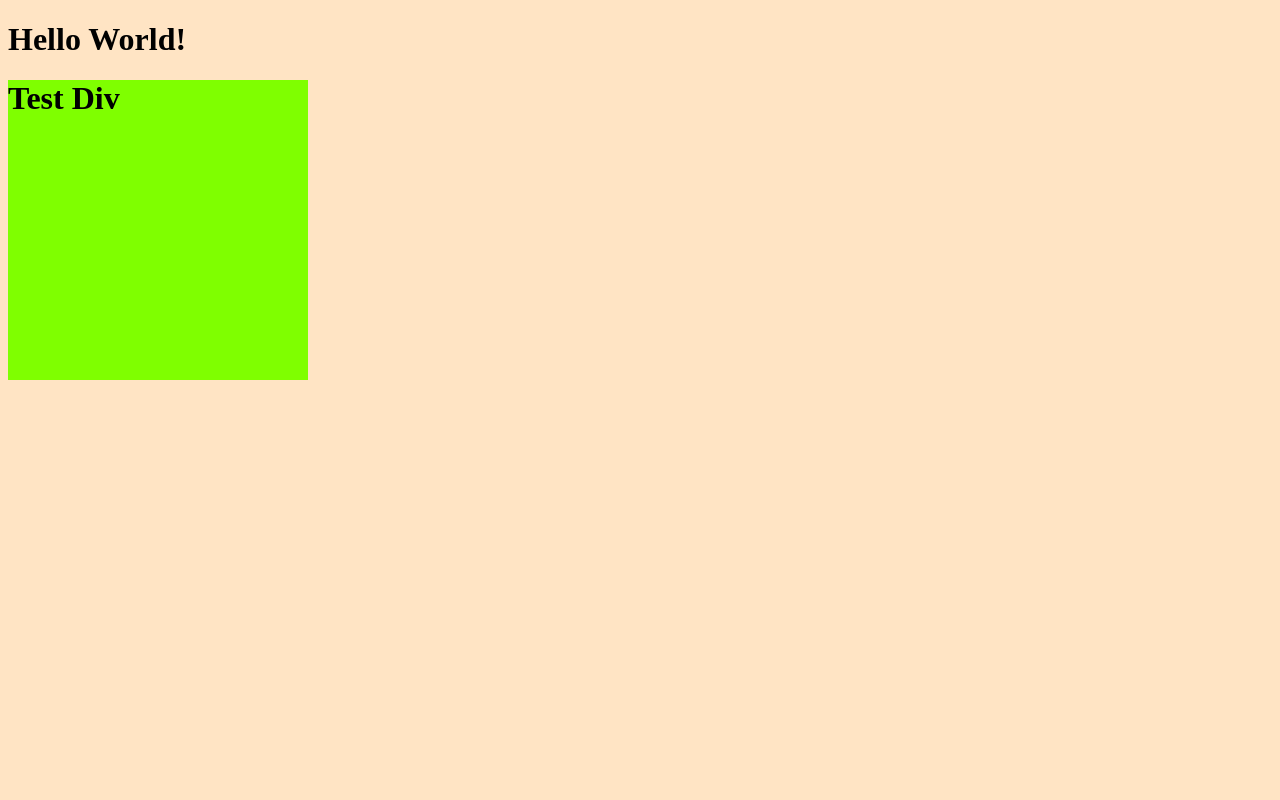
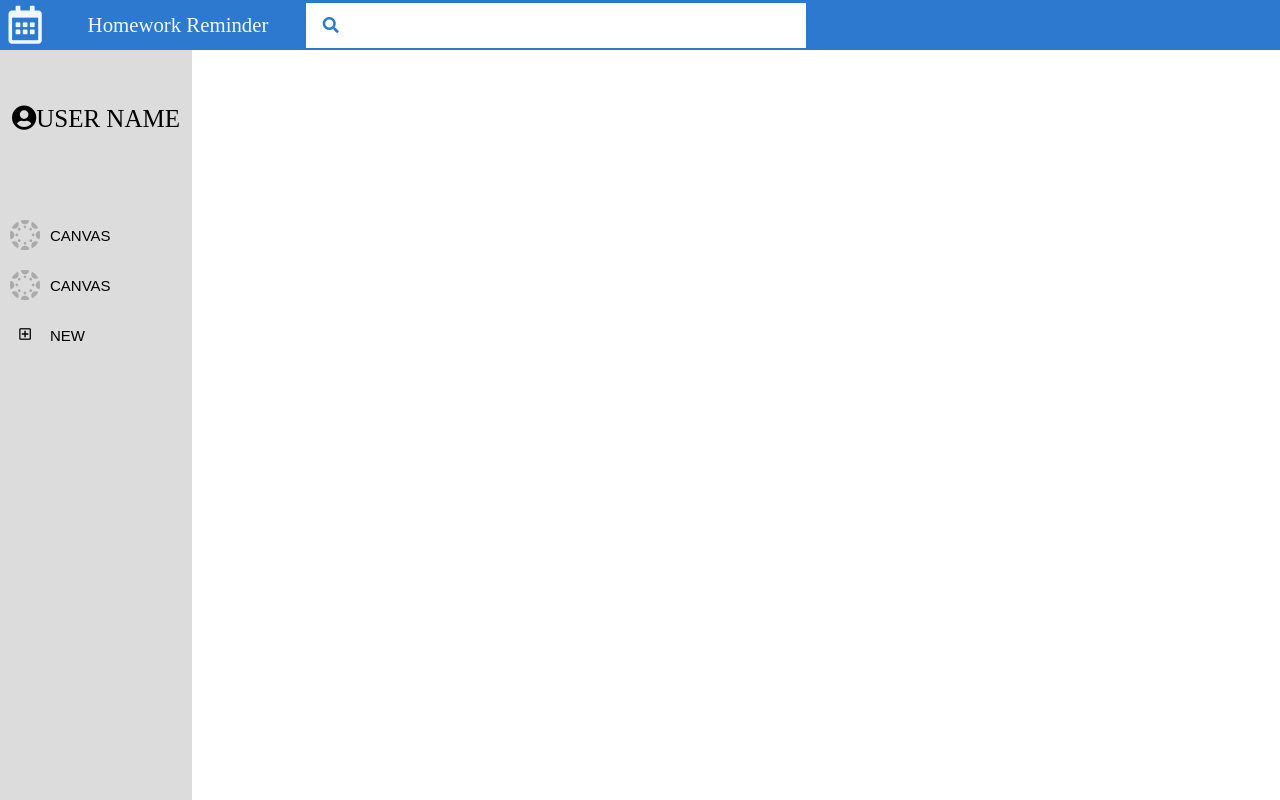
Before and after one commit to sakurasoso/homeworkReminder, an Electron app: page src/html/index.html in a window 1280 px wide. Drawn offline with Linux system fonts and the light colour scheme.

Commit message:
menu_bar

```diff
--- a/src/css/main.css
+++ b/src/css/main.css
@@ -1,11 +1,145 @@
 html {
     height: 100%;
     width:  100%;
-    background-color: bisque;
 }
 
-div {
-    background-color: chartreuse;
-    height: 300px;
-    width: 300px;
+body{
+    margin: 0;
+    height: 100%;
 }
+
+
+
+.header_wrapper {
+    background-color:rgb(45, 121, 208);
+    color: aliceblue;
+    height: 50px;
+    width: 100%;
+    display: flex;
+    align-items: center;
+}
+
+
+#app_logo {
+    font-size: 38px;
+    height: 50px;
+    width: 50px;
+    display: flex;
+    justify-content: center;
+    align-items: center;
+}
+
+#app_title{
+    font-size: 130%;
+    float: left;
+    display: flex;
+    align-items: center;
+    justify-content: center;
+    width: 20%;
+}
+
+.searchbox{
+    width: 500px;
+    height: 45px;
+    background-color: white;
+    display: flex;
+    align-items: center;
+    float: right;
+
+}
+
+#header_search_logo{
+    display: flex;
+    width: 50px;
+    height: 50px;
+    justify-content: center;
+    align-items: center;
+    float: left;
+    color: rgb(45, 121, 208);
+}
+
+#search_box_input{
+    float: left;
+    align-self: center;
+    width: calc(100% - 50px);
+    height: 25px;
+    border: 0;
+    outline: none;
+    font-size: 16px;
+}
+.main_under{
+    height: calc( 100% - 50px );
+    width: 100%;
+    display: inline-flex;
+}
+.under_main_menu{
+    height: 100%;
+    min-width: 80px;
+    width: 15%;
+    background-color:rgb(220, 220, 220);
+}
+.user_s_profile{
+    height: 160px;
+    width: 100%;
+    display: flex;
+    justify-content: center;
+    align-items: center;
+    font-size: 25px;
+
+}
+.user_info_setting{
+    display: flex;
+    height: 50px;
+}
+ol{
+    padding: 0;
+    margin: 0;
+    list-style: none;
+}
+.menu_button_con{
+    margin: 0;
+    height: 50px;
+
+}
+.menu_button{
+    border: none;
+    outline: none;
+    padding: 0;
+    width: 100%;
+    display: flex;
+    align-items: center;
+    background-color: rgb(220, 220, 220);;
+
+}
+.menu_button:hover{
+    background-color: rgb(200, 200, 200);
+}
+.menu_button:active{
+    background-color: rgb(179, 179, 179);
+}
+
+.menu_button_icon{
+   width: 50px;
+   height: 50px;
+   display: flex;
+   justify-content: center;
+   align-items: center;
+
+}
+
+#canvas_logo{
+    width: 30px;
+    height: 30px;
+}
+
+.menu_button_content{
+    font-size: 15px;
+}
+
+.todo_main{
+    width: 80%;
+}
+.todo_main_con{
+    width: 100%;
+    height: 100%;
+}
--- a/src/html/index.html
+++ b/src/html/index.html
@@ -2,11 +2,65 @@
 <html>
     <header>
         <link rel="stylesheet" type="text/css" href="../css/main.css">
+        <link href="../node_modules/@fortawesome/fontawesome-free/css/all.css" rel="stylesheet">
     </header>
     <body>
-        <h1>Hello World!</h1>
-        <div>
-            <h1>Test Div</h1>
+        <div class = "header_wrapper" role="main_header">
+            <span class = "logo_container" id="app_logo" role="logo_container">
+                <i class="far fa-calendar-alt"></i>
+            </span>
+            <div id="app_title" role = "title_display">Homework Reminder</div>
+            <div role="search" class="searchbox">
+                <div role="logo_container" class="logo_container" id="header_search_logo">
+                    <i class="fas fa-search"></i>
+                </div>
+                <input type="text" aria-label="search" id="search_box_input">
+            </div>
         </div>
+
+        <div role="main" class="main_under">
+            <div role="menubar" class="under_main_menu">
+                <div role="figure" class = "user_s_profile">
+                    <div role="info_box" class="user_info_setting">
+                        <div><i class="fas fa-user-circle"></i></div>
+                        <div>USER NAME</div>
+                    </div>
+                </div>
+                <ol class="menu_buttons">
+                    <li class="menu_button_con">
+                        <button class="menu_button">
+                            <div class="menu_button_icon"><img src="../img/canvas_sized_0.svg" id="canvas_logo"></div>
+                            <div class="menu_button_content">
+                                CANVAS
+                            </div>
+                        </button>
+                    </li>
+                    <li class="menu_button_con">
+                        <button class="menu_button">
+                            <div class="menu_button_icon"><img src="../img/canvas_sized_0.svg" id="canvas_logo"></div>
+                            <div class="menu_button_content">
+                                CANVAS
+                            </div>
+                        </button>
+                    </li>
+                    <li class="menu_button_con">
+                        <button class="menu_button">
+                            <div class="menu_button_icon"><i class="far fa-plus-square"></i></div>
+                            <div class="menu_button_content">
+                                NEW
+                            </div>
+                        </button>
+                    </li>
+                </ol>
+            </div>
+            <div role="outside_con" class="todo_main">
+                <div role="listbox" class="todo_main_con">
+
+                </div>
+            </div>
+
+        </div>
+
+
     </body>
 </html>
--- a/src/package.json
+++ b/src/package.json
@@ -10,5 +10,8 @@
   "description": "",
   "devDependencies": {
     "electron": "^7.1.10"
+  },
+  "dependencies": {
+    "@fortawesome/fontawesome-free": "^5.12.1"
   }
 }
```
Also changed, not shown: src/img/canvas_sized_0.svg (added), 1 other file.
